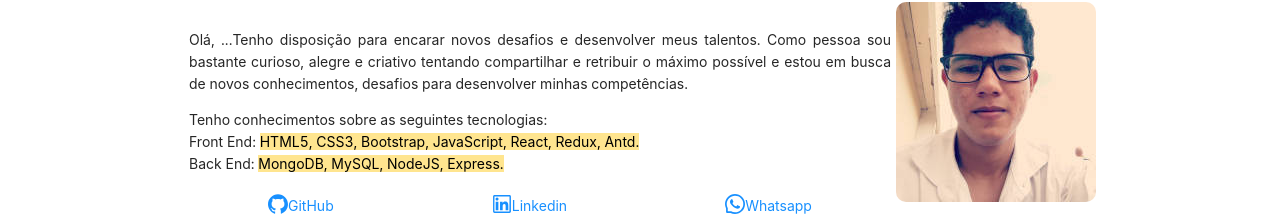
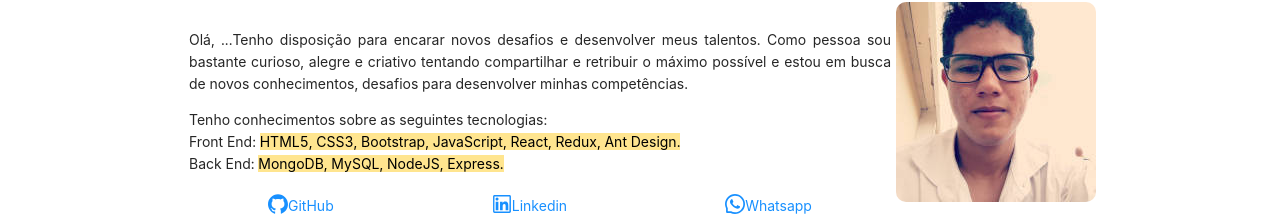
Before and after one commit to esionascimento/esionascimentonew, a Next.js app: page / in a window 1280 px wide. Shown: the part 112-335 px from the top of the page. Built offline with nearby package versions, Linux system fonts and the light colour scheme.

Commit message:
fix name lib ant design

```diff
--- a/src/components/bio/contentInfo.tsx
+++ b/src/components/bio/contentInfo.tsx
@@ -33,7 +33,7 @@ const ContentInfo = (
                 <br />
                 Front End:
                 {' '}
-                <Text mark>HTML5, CSS3, Bootstrap, JavaScript, React, Redux, Antd.</Text>
+                <Text mark>HTML5, CSS3, Bootstrap, JavaScript, React, Redux, Ant Design.</Text>
                 <br />
                 Back End:
                 {' '}
```
